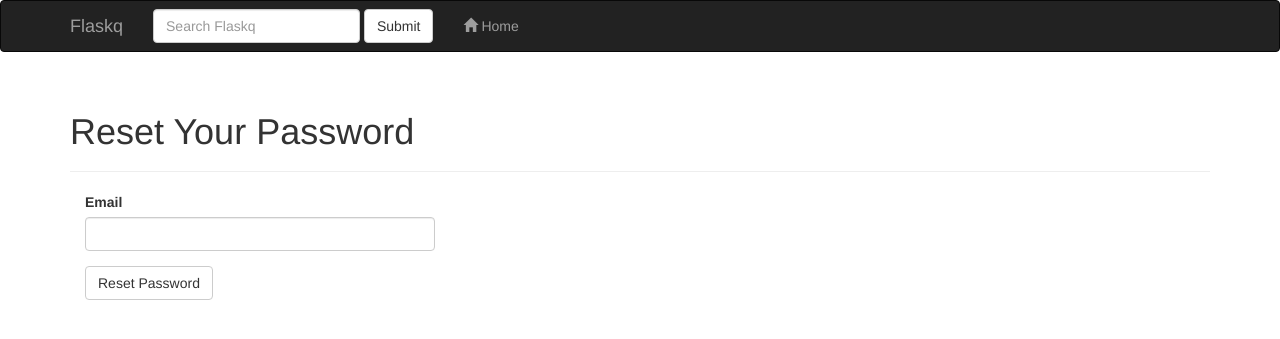
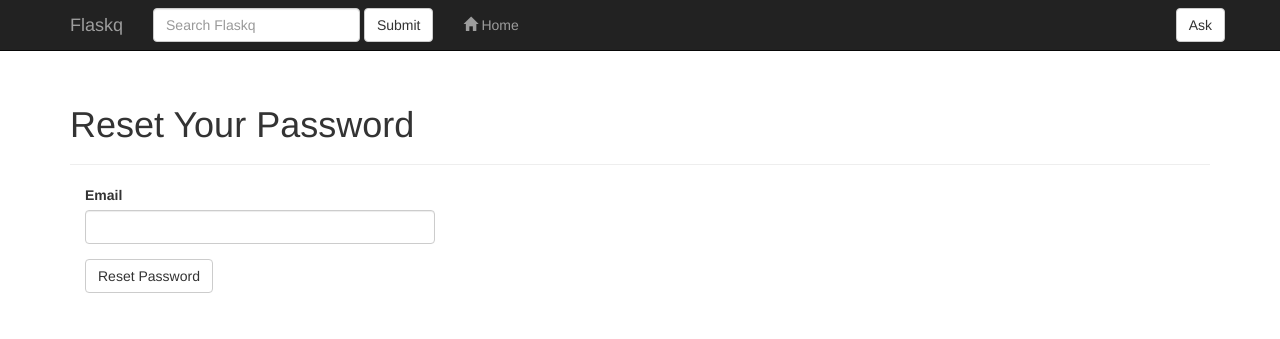
Before and after one commit to stepsame/flaskq, a Flask app: page /auth/reset in a window 1280 px wide. Shown: the top 339 px of the page. Run offline with Flask 2, Linux system fonts and the light colour scheme; some libraries are stand-ins or nearby versions.

Commit message:
edit ask modal

```diff
--- a/app/main/forms.py
+++ b/app/main/forms.py
@@ -48,7 +48,6 @@
 class QuestionForm(Form):
     body = StringField("What's your question?", validators=[Required()])
     detail = TextAreaField('You can add details')
-    submit = SubmitField('Submit')
 
 
 class AnswerForm(Form):
--- a/app/static/styles.css
+++ b/app/static/styles.css
@@ -1,3 +1,7 @@
+body {
+    padding-top: 65px;
+}
+
 .profile-thumbnail {
     position: absolute;
 }
--- a/app/templates/base.html
+++ b/app/templates/base.html
@@ -12,7 +12,7 @@
 {% endblock %}
 
 {% block navbar %}
-<div class="navbar navbar-inverse" role="navigation">
+<div class="navbar navbar-inverse navbar-fixed-top" role="navigation">
     <div class="container">
         <div class="navbar-header">
             <button type="button" class="navbar-toggle"
@@ -35,6 +35,8 @@
                 <li><a href="{{ url_for('main.index') }}"><span class="glyphicon glyphicon-home" aria-hidden="true"></span> Home</a></li>
             </ul>
             <ul class="nav navbar-nav navbar-right">
+                <li><button type="button" class="btn btn-default navbar-btn"
+                            data-toggle="modal" data-target="#myModal">Ask</button></li>
                 {% if current_user.is_authenticated %}
                 <li class="dropdown">
                     <a href="#" class="dropdown-toggle" data-toggle="dropdown">
@@ -49,6 +51,7 @@
                     </ul>
                 </li>
                 {% endif %}
+
             </ul>
         </div>
     </div>
--- a/app/templates/question.html
+++ b/app/templates/question.html
@@ -23,5 +23,5 @@
 {% block scripts %}
 {{ super() }}
 {{ pagedown.include_pagedown() }}
-<script src="{{ url_for('.static', filename='comment.js') }}"></script>
+<script src="{{ url_for('static', filename='comment.js') }}"></script>
 {% endblock %}
```
Also changed, not shown: app/templates/index.html (+26 -7 lines).
